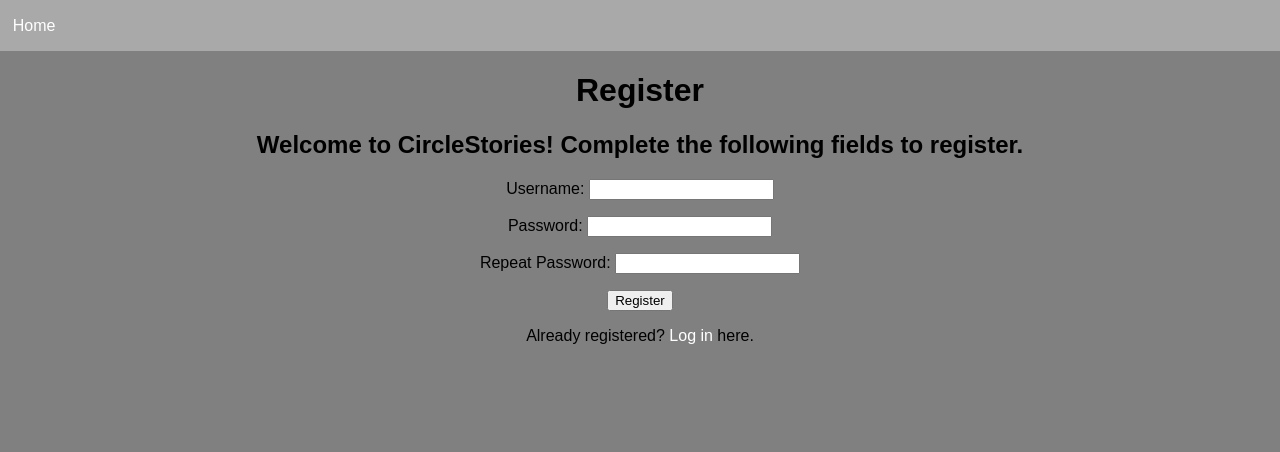
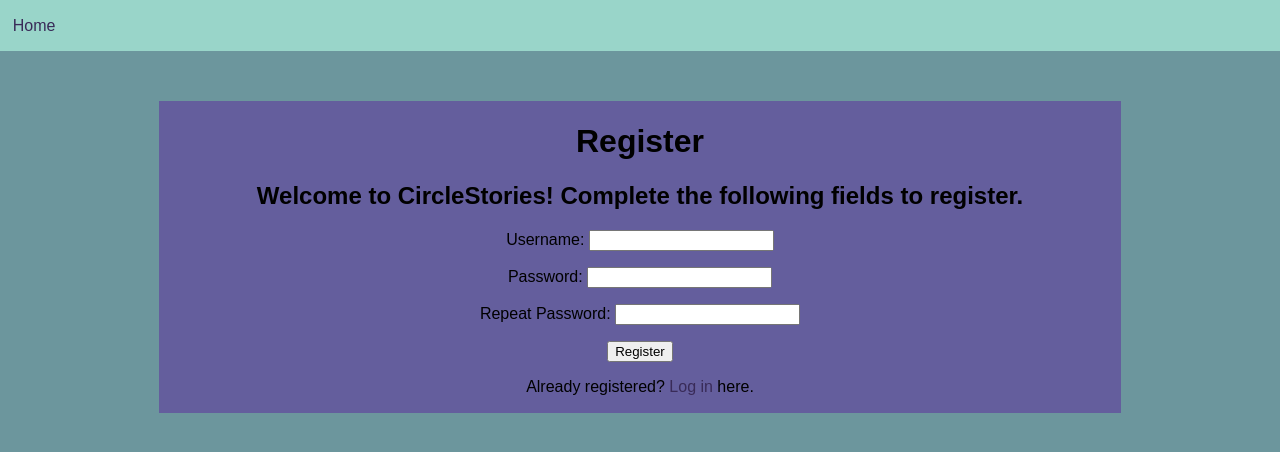
Before and after one commit to thomasyu21/circlestories, a Flask app: page /register in a window 1280 px wide. Shown: the top 452 px of the page. Run offline with Flask 2, Linux system fonts and the light colour scheme.

Commit message:
added diff color scheme + diff color for register/login box

```diff
--- a/app/static/style.css
+++ b/app/static/style.css
@@ -5,9 +5,17 @@
 2021-11-28
 */
 
+/*
+99D5C9
+6C969D
+645E9D
+392B58
+2D0320
+*/
+
 body{
   font-family:sans-serif;
-  background:gray;
+  background:#6C969D;
   color:black;
   text-align:center;
   margin:0%;
@@ -15,19 +23,28 @@
 
 a{
   text-decoration:none;
-  color:white;
+  color:#392B58;
 }
 
 .nav{
   text-align:left;
   word-spacing:10px;
-  background:darkgray;
+  background:#99D5C9;
   margin:0%;
   padding-left:1%;
   padding-top:0.5px;
   padding-bottom:0.5px;
 }
 
+.box{
+  background:#645E9D;
+  width: 75%;
+  position: relative; /*shoves box down 50px from the navbar*/
+  top: 50px;
+  margin: auto; /*centers box element*/
+  padding: 1px;
+}
+
 textarea{
   font-family:sans-serif;
 }
--- a/app/templates/append_story.html
+++ b/app/templates/append_story.html
@@ -15,7 +15,7 @@
 <style>
   body{
     font-family:sans-serif;
-    background:gray;
+    background:#6C969D;
     color:black;
     text-align:center;
     margin:0%;
@@ -23,13 +23,13 @@
 
   a{
     text-decoration:none;
-    color:white;
+    color:#392B58;
   }
 
   .nav{
     text-align:left;
     word-spacing:10px;
-    background:darkgray;
+    background:#99D5C9;
     margin:0%;
     padding-left:1%;
     padding-top:0.5px;
--- a/app/templates/register.html
+++ b/app/templates/register.html
@@ -4,12 +4,19 @@
     P00: CircleStories
 
     Registration Page
+
+    Editors
+    Team dinoClock: Yaying Liang Li, Thomas Yu
+    SoftDev
+    K20 -- Throw Some Forking STUYLE On It
+    2021-11-28
 -->
 
 {% extends "base.html" %}
 {% block title %}Register{% endblock %}
 
 {% block content %}
+  <div class="box">
     <h1>Register</h1>
     <h2>Welcome to CircleStories! Complete the following fields to register.</h2>
     <form action="/register", method="POST">
@@ -29,4 +36,5 @@
     </form>
 
     <p>Already registered? <a href="{{ url_for('login') }}">Log in</a> here.</p>
+  </div>
 {% endblock %}
```
Also changed, not shown: app/templates/login.html (+8 -0 lines), app/templates/view_story.html (+3 -4 lines), README.md.
